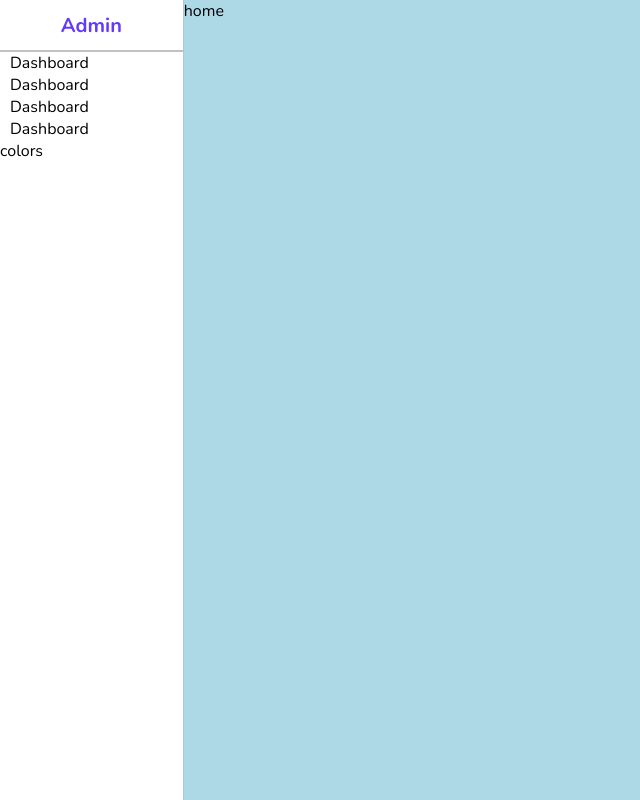
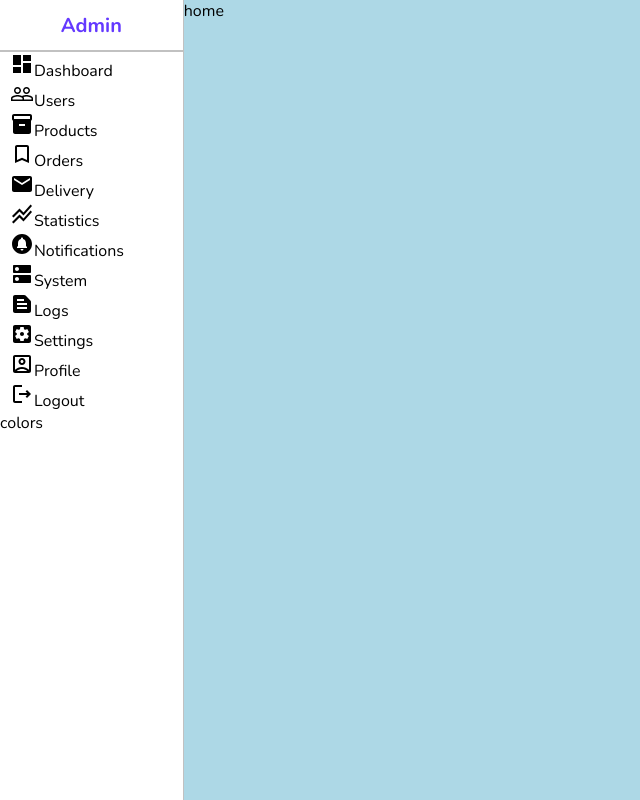
Before and after one commit to dariusz75/music-collection-catalogue, a React (Create React App) app: page / in a window 1280 px wide. Shown: the whole page, without its empty margins (0-640 px from the left). Built offline with nearby package versions, Linux system fonts and the light colour scheme.

Commit message:
icons added

```diff
--- a/src/components/sidebar/Sidebar.jsx
+++ b/src/components/sidebar/Sidebar.jsx
@@ -1,4 +1,17 @@
 import './sidebar.scss';
+
+import DashboardIcon from '@mui/icons-material/Dashboard';
+import PeopleOutlineIcon from '@mui/icons-material/PeopleOutline';
+import InventoryIcon from '@mui/icons-material/Inventory';
+import BookmarkBorderIcon from '@mui/icons-material/BookmarkBorder';
+import LocalPostOfficeIcon from '@mui/icons-material/LocalPostOffice';
+import StackedLineChartIcon from '@mui/icons-material/StackedLineChart';
+import CircleNotificationsIcon from '@mui/icons-material/CircleNotifications';
+import DnsIcon from '@mui/icons-material/Dns';
+import TextSnippetIcon from '@mui/icons-material/TextSnippet';
+import SettingsApplicationsIcon from '@mui/icons-material/SettingsApplications';
+import AccountBoxOutlinedIcon from '@mui/icons-material/AccountBoxOutlined';
+import LogoutOutlinedIcon from '@mui/icons-material/LogoutOutlined';
 
 const Sidebar = () => {
   return <div className='sidebar'>
@@ -12,16 +25,52 @@ const Sidebar = () => {
       <div className='center'>
         <ul>
           <li>
+            <DashboardIcon />
             <span>Dashboard</span>
           </li>
           <li>
-            <span>Dashboard</span>
+            <PeopleOutlineIcon />
+            <span>Users</span>
           </li>
           <li>
-            <span>Dashboard</span>
+            <InventoryIcon />
+            <span>Products</span>
           </li>
           <li>
-            <span>Dashboard</span>
+            <BookmarkBorderIcon />
+            <span>Orders</span>
+          </li>
+          <li>
+            <LocalPostOfficeIcon />
+            <span>Delivery</span>
+          </li>
+          <li>
+            <StackedLineChartIcon />
+            <span>Statistics</span>
+          </li>
+          <li>
+            <CircleNotificationsIcon />
+            <span>Notifications</span>
+          </li>
+          <li>
+            <DnsIcon />
+            <span>System</span>
+          </li>
+          <li>
+            <TextSnippetIcon />
+            <span>Logs</span>
+          </li>
+          <li>
+            <SettingsApplicationsIcon />
+            <span>Settings</span>
+          </li>
+          <li>
+            <AccountBoxOutlinedIcon />
+            <span>Profile</span>
+          </li>
+          <li>
+            <LogoutOutlinedIcon />
+            <span>Logout</span>
           </li>
         </ul>
       </div>
```
